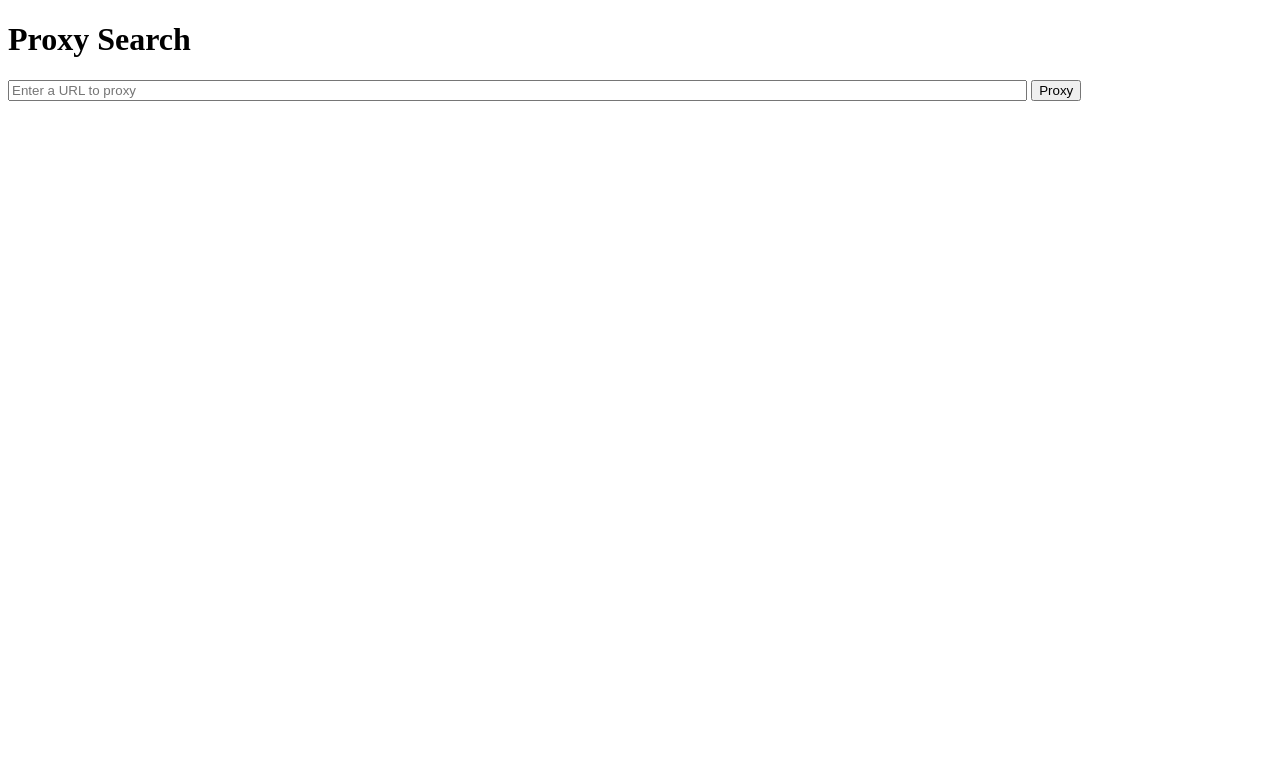
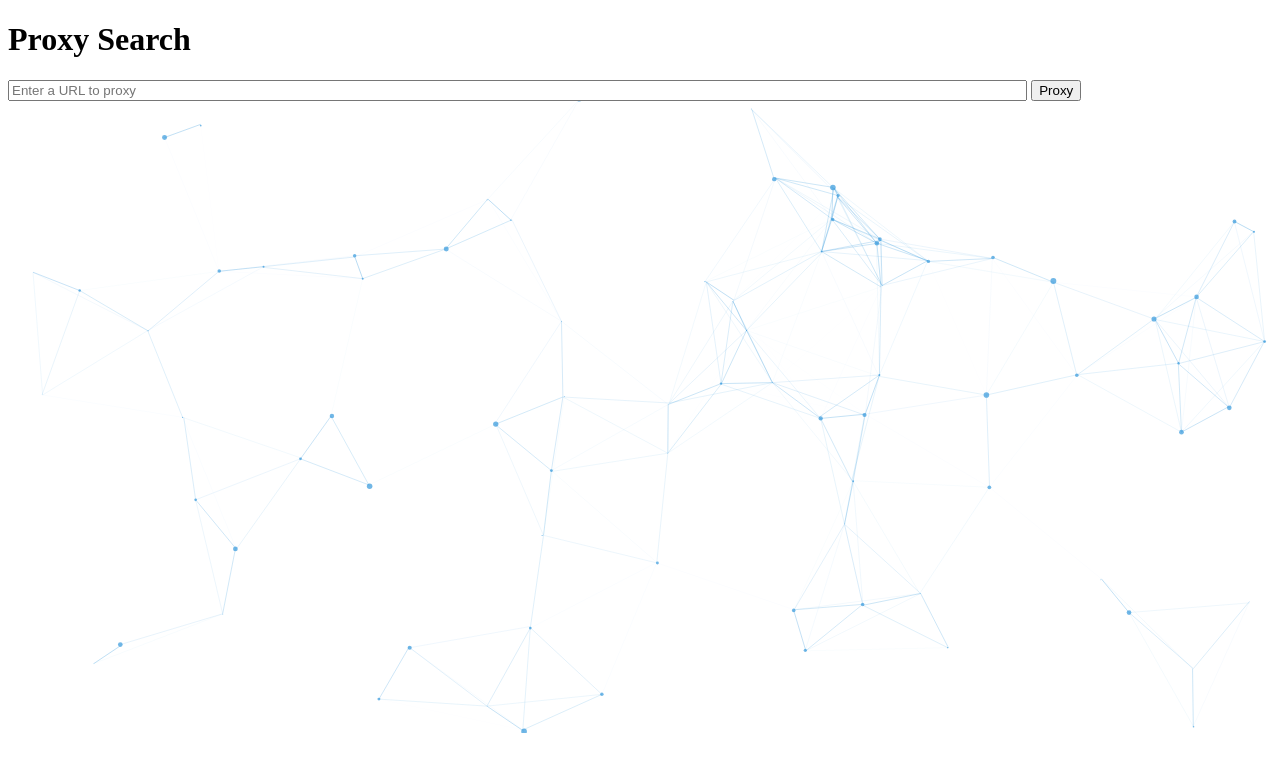
Before and after one commit to ak9memovies/static-proxy, a website: page public/index.html in a window 1280 px wide. Drawn offline with nearby package versions, Linux system fonts and the light colour scheme.

Commit message:
Update index.html

```diff
--- a/public/index.html
+++ b/public/index.html
@@ -2,6 +2,7 @@
 <html>
 <head>
     <title>Proxy Search</title>
+    <script src="https://cdn.jsdelivr.net/particles.js/2.0.0/particles.min.js"></script>
 </head>
 <body>
     <h1>Proxy Search</h1>
@@ -12,6 +13,7 @@
     </form>
 
     <div id="proxyResult"></div>
+    <div id="particles-js"></div>
 
     <script>
         document.addEventListener('DOMContentLoaded', function() {
@@ -28,5 +30,112 @@
             });
         });
     </script>
+    <script>
+  particlesJS('particles-js', {
+    particles: {
+      number: {
+        value: 80, // Number of particles
+        density: {
+          enable: true,
+          value_area: 800,
+        },
+      },
+      color: {
+        value: '#3498db', // Color of particles
+      },
+      shape: {
+        type: 'circle', // Shape of particles
+        stroke: {
+          width: 0,
+          color: '#000000',
+        },
+        polygon: {
+          nb_sides: 5,
+        },
+      },
+      opacity: {
+        value: 0.7, // Opacity of particles
+        random: false,
+        anim: {
+          enable: false,
+          speed: 1,
+          opacity_min: 0.1,
+          sync: false,
+        },
+      },
+      size: {
+        value: 3, // Size of particles
+        random: true,
+        anim: {
+          enable: false,
+          speed: 40,
+          size_min: 0.1,
+          sync: false,
+        },
+      },
+      line_linked: {
+        enable: true,
+        distance: 150,
+        color: '#3498db',
+        opacity: 0.4,
+        width: 1,
+      },
+      move: {
+        enable: true,
+        speed: 6,
+        direction: 'none',
+        random: false,
+        straight: false,
+        out_mode: 'out',
+        bounce: false,
+        attract: {
+          enable: false,
+          rotateX: 600,
+          rotateY: 1200,
+        },
+      },
+    },
+    interactivity: {
+      detect_on: 'canvas',
+      events: {
+        onhover: {
+          enable: true,
+          mode: 'repulse',
+        },
+        onclick: {
+          enable: true,
+          mode: 'push',
+        },
+        resize: true,
+      },
+      modes: {
+        grab: {
+          distance: 400,
+          line_linked: {
+            opacity: 1,
+          },
+        },
+        bubble: {
+          distance: 400,
+          size: 40,
+          duration: 2,
+          opacity: 8,
+          speed: 3,
+        },
+        repulse: {
+          distance: 200,
+        },
+        push: {
+          particles_nb: 4,
+        },
+        remove: {
+          particles_nb: 2,
+        },
+      },
+    },
+    retina_detect: true,
+  });
+</script>
+
 </body>
 </html>
```
